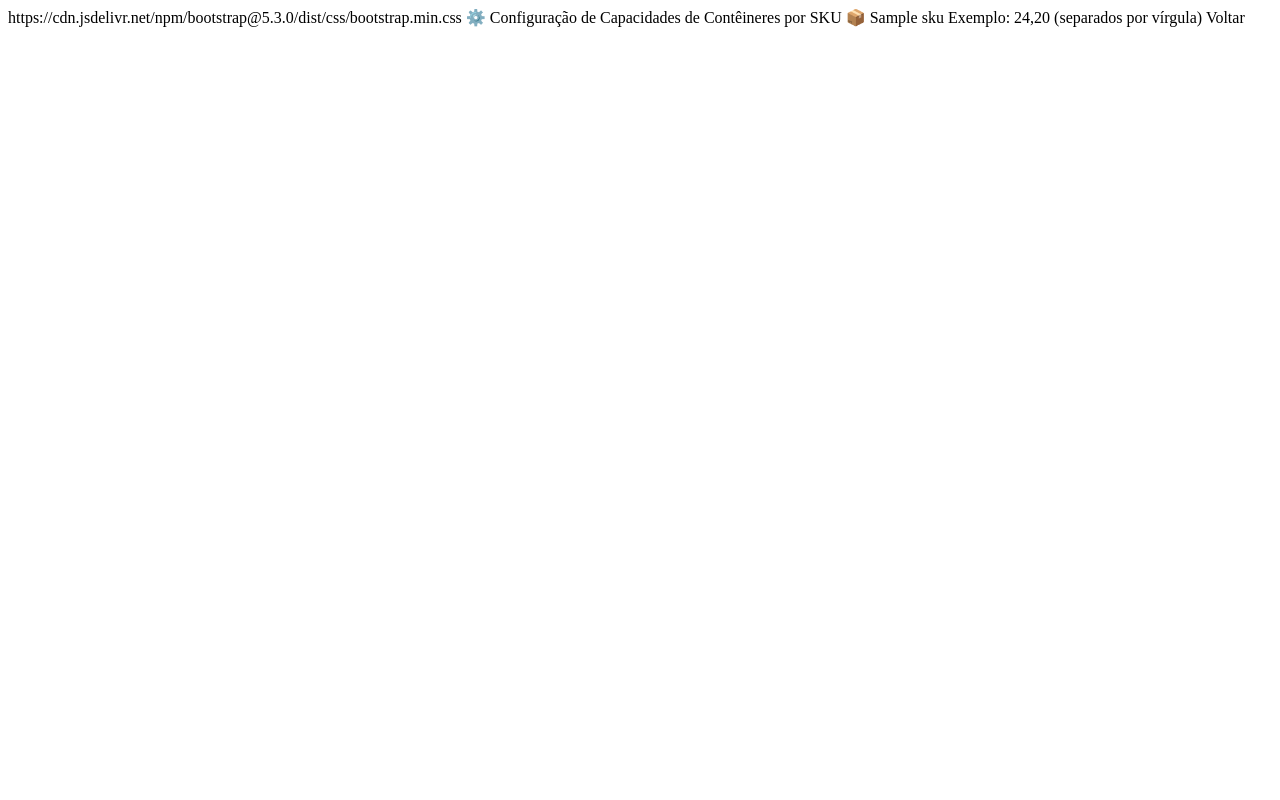
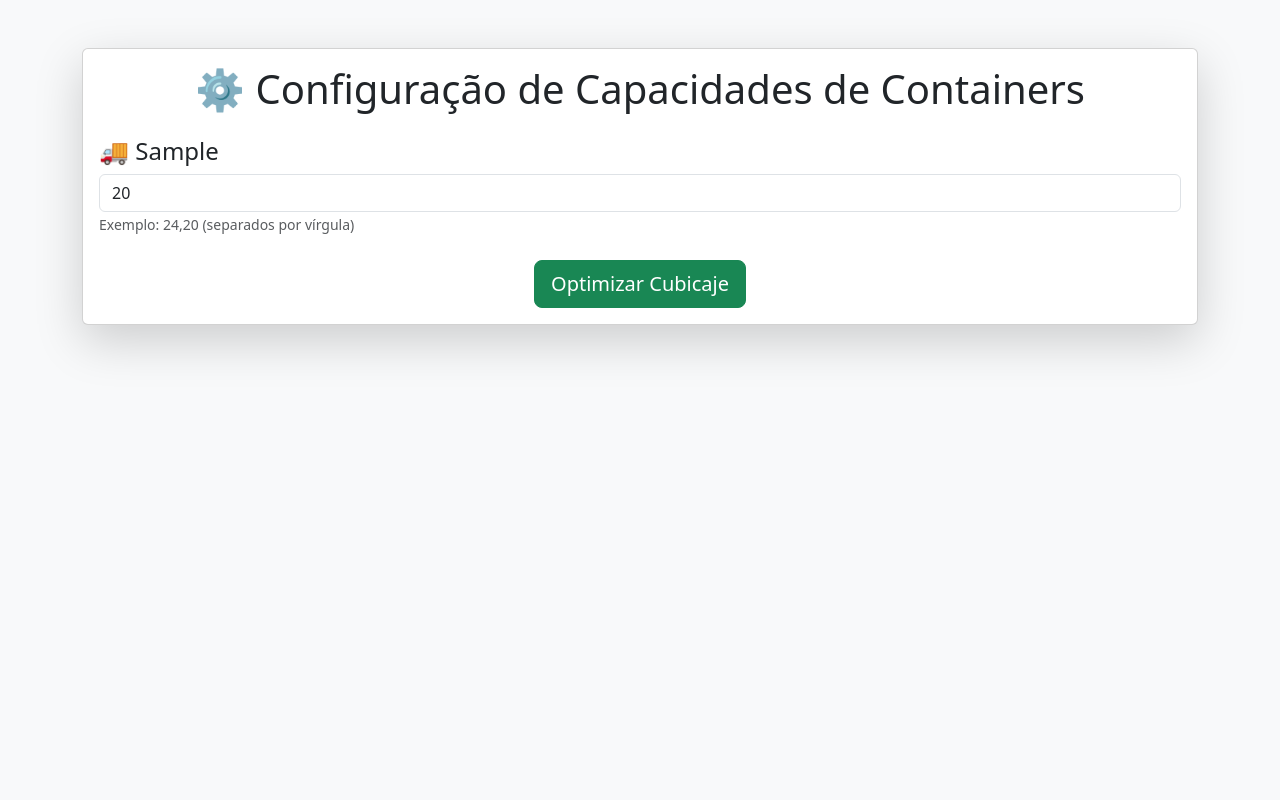
Before and after one commit to Will-i-am-lab/Cubagem-PRB, a Flask app: template templates/select_capacities.html in a window 1280 px wide. Run offline with Flask 3, Linux system fonts and the light colour scheme; the template is opened without the code that fills it: most values are stand-ins (such as "Sample title", 1, 10 or a date in 2020).

Commit message:
Update select_capacities.html

```diff
--- a/templates/select_capacities.html
+++ b/templates/select_capacities.html
@@ -1,7 +1,33 @@
-https://cdn.jsdelivr.net/npm/bootstrap@5.3.0/dist/css/bootstrap.min.css
-⚙️ Configuração de Capacidades de Contêineres por SKU
-{% for sku in bcs %}
-📦 {{ sku }}
-Exemplo: 24,20 (separados por vírgula)
-{% endfor %}
-Voltar
+<!DOCTYPE html>
+<html lang="pt">
+<head>
+    <meta charset="UTF-8">
+    <title>Seleccionar Capacidades por BC</title>
+    <link href="https://cdn.jsdelivr.net/npm/bootstrap@5.3.0/dist/css/bootstrap.min.css" rel="stylesheet">
+</head>
+<body class="bg-light">
+
+<div class="container py-5">
+    <div class="card shadow-lg">
+        <div class="card-body">
+            <h1 class="card-title text-center mb-4">⚙️ Configuração de Capacidades de Containers</h1>
+
+            <form action="/optimize" method="post">
+                {% for bc in bcs %}
+                    <div class="mb-4">
+                        <h4>🚚 {{ bc }}</h4>
+                        <input type="text" name="{{ bc }}" value="{{ capacidad_default.get(bc, [20])|join(',') }}" class="form-control" required>
+                        <small class="form-text text-muted">Exemplo: 24,20 (separados por vírgula)</small>
+                    </div>
+                {% endfor %}
+
+                <div class="text-center">
+                    <button type="submit" class="btn btn-success btn-lg">Optimizar Cubicaje</button>
+                </div>
+            </form>
+        </div>
+    </div>
+</div>
+
+</body>
+</html>
```
